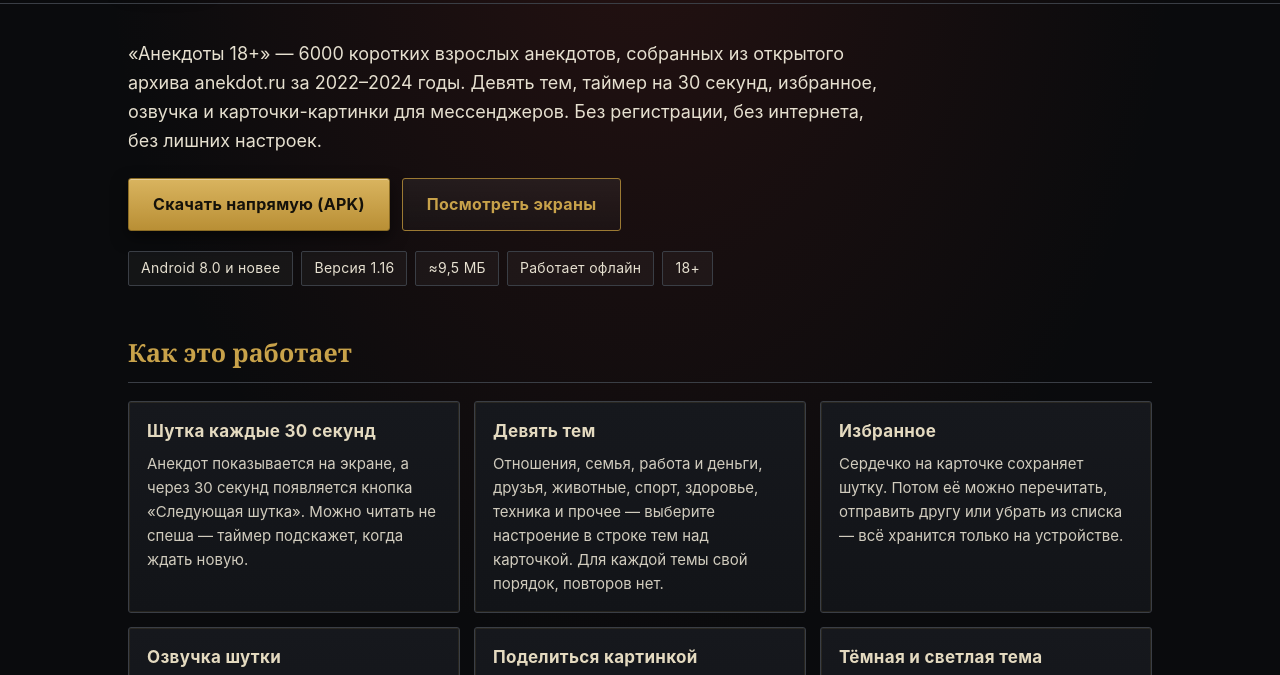
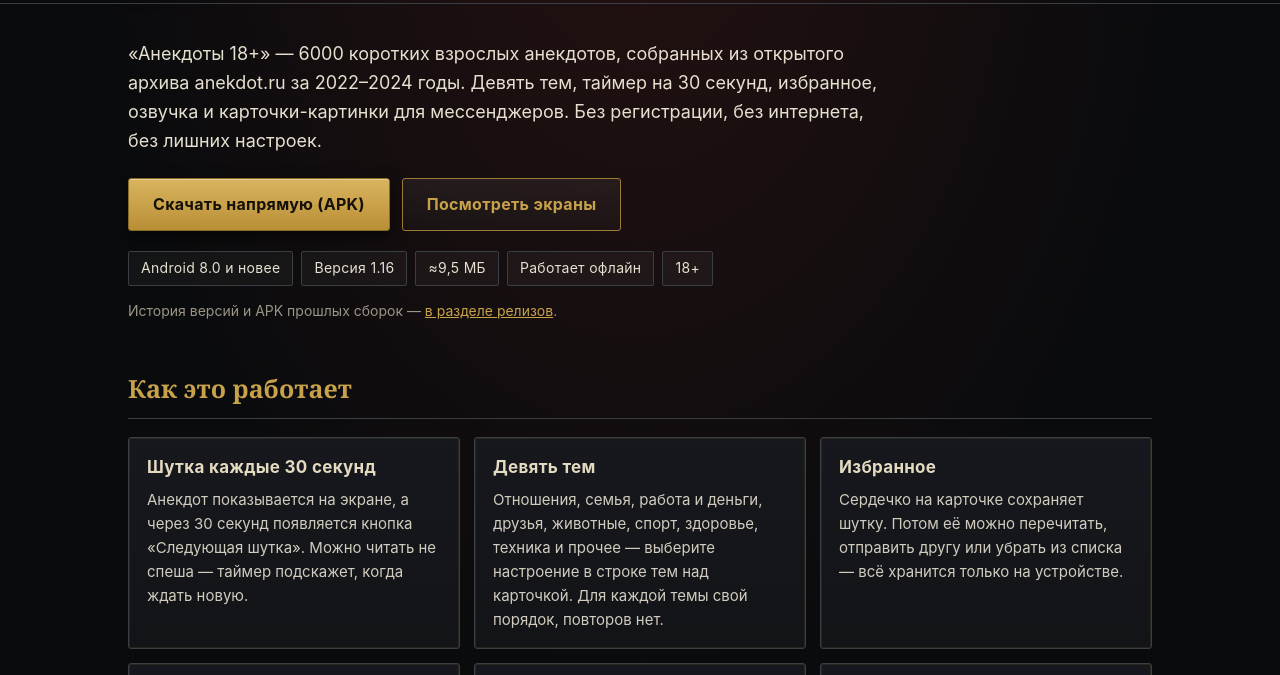
Before and after one commit to takomak2012-cyber/Anekdoty18plus, a plain HTML site: page index.html in a window 1280 px wide. Shown: the part 123-798 px from the top of the page. Drawn offline with Linux system fonts and the light colour scheme.

Commit message:
Сайт: ссылка на релизы и история версий

```diff
--- a/assets/style.css
+++ b/assets/style.css
@@ -44,6 +44,8 @@ h1{margin:0;font-family:Georgia,"Times New Roman",serif;font-size:33px;letter-sp
 .btn:hover{filter:brightness(1.07)}
 .facts{list-style:none;display:flex;flex-wrap:wrap;gap:8px;padding:0;margin:0}
 .facts li{background:rgba(255,255,255,.04);border:1px solid var(--line);border-radius:2px;padding:5px 12px;font-size:14px;color:var(--text);letter-spacing:.3px}
+.note{margin:14px 0 0;font-size:14px;color:var(--muted)}
+.note a{color:var(--brass)}
 
 .block{padding:38px 0}
 .block h2{font-family:Georgia,"Times New Roman",serif;font-size:25px;color:var(--brass);margin:0 0 18px;padding-bottom:10px;border-bottom:1px solid var(--line)}
--- a/index.html
+++ b/index.html
@@ -44,6 +44,7 @@
       <li>Работает офлайн</li>
       <li>18+</li>
     </ul>
+    <p class="note">История версий и APK прошлых сборок — <a href="https://github.com/takomak2012-cyber/Anekdoty18plus/releases">в разделе релизов</a>.</p>
   </section>
 
   <section class="block">
```
